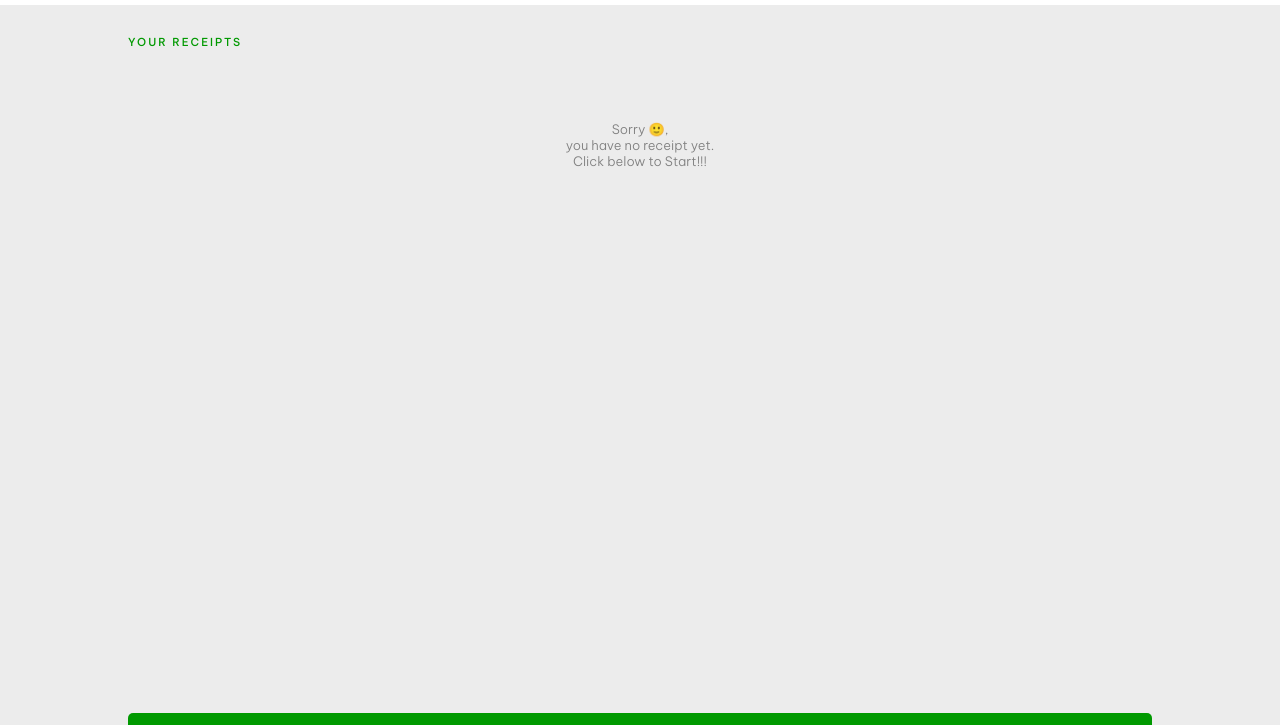
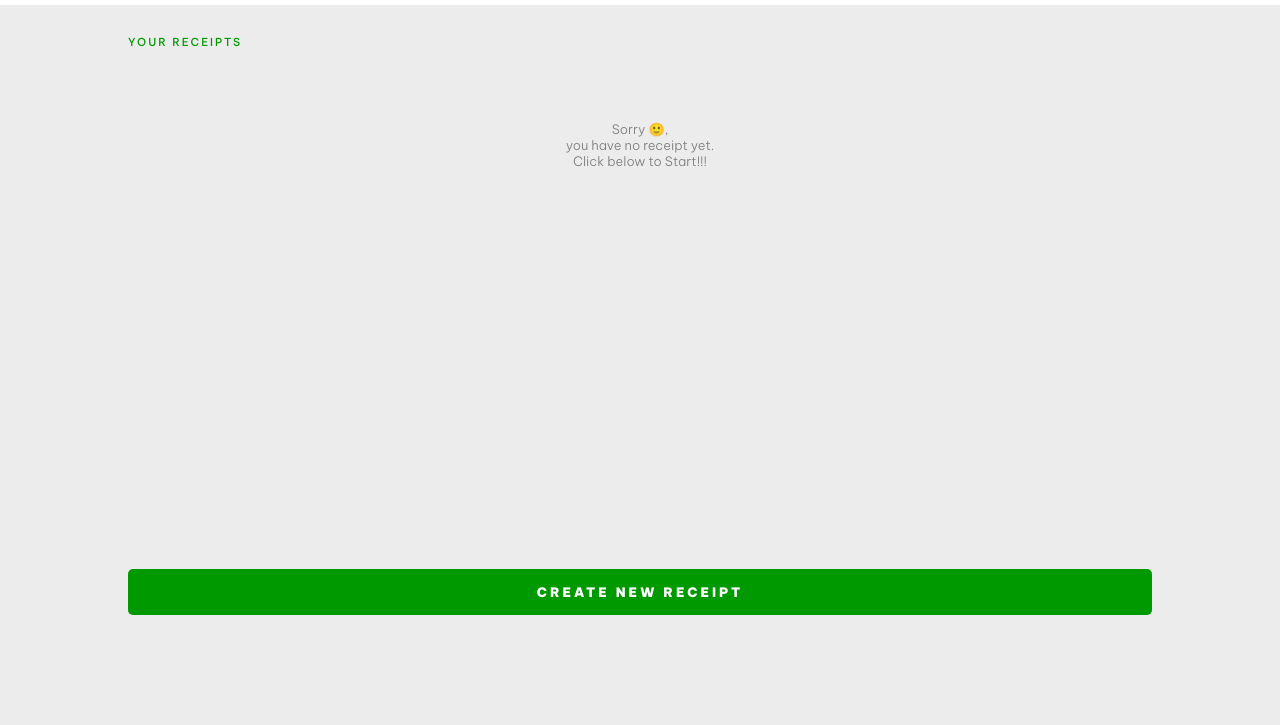
Before and after one commit to reedwan03/mereceipt, a plain HTML site: page index.html in a window 1280 px wide. Shown: the part 75-800 px from the top of the page. Drawn offline with nearby package versions, Linux system fonts and the light colour scheme.

Commit message:
mereceiptupdate

```diff
--- a/main.scss
+++ b/main.scss
@@ -90,7 +90,7 @@ body {
   .receipt-content {
     // height: 100%;
     flex: 1;
-    overflow-y: auto;
+
     transition: all ease-in 0.2s;
   }
 
@@ -121,7 +121,7 @@ body {
     }
 
     ul {
-      height: 63vh;
+      height: 50vh;
       list-style: none;
       overflow: auto;
 
@@ -170,7 +170,7 @@ body {
       // transform: translateY(50vh);
       position: absolute;
       width: 100%;
-      margin-top: 40px;
+      // margin-top: 40px;
     }
 
     .new-receipt:hover {
```
Also changed, not shown: index.html (line endings or trailing spaces), main.css, 1 other file.
